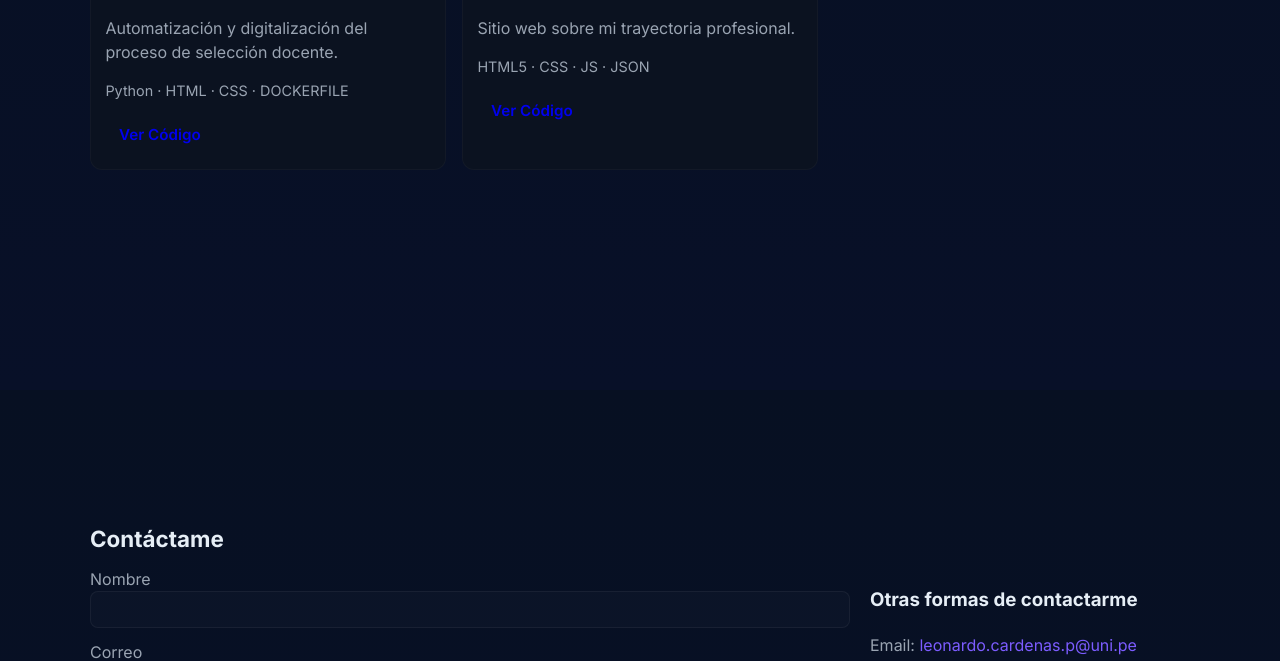
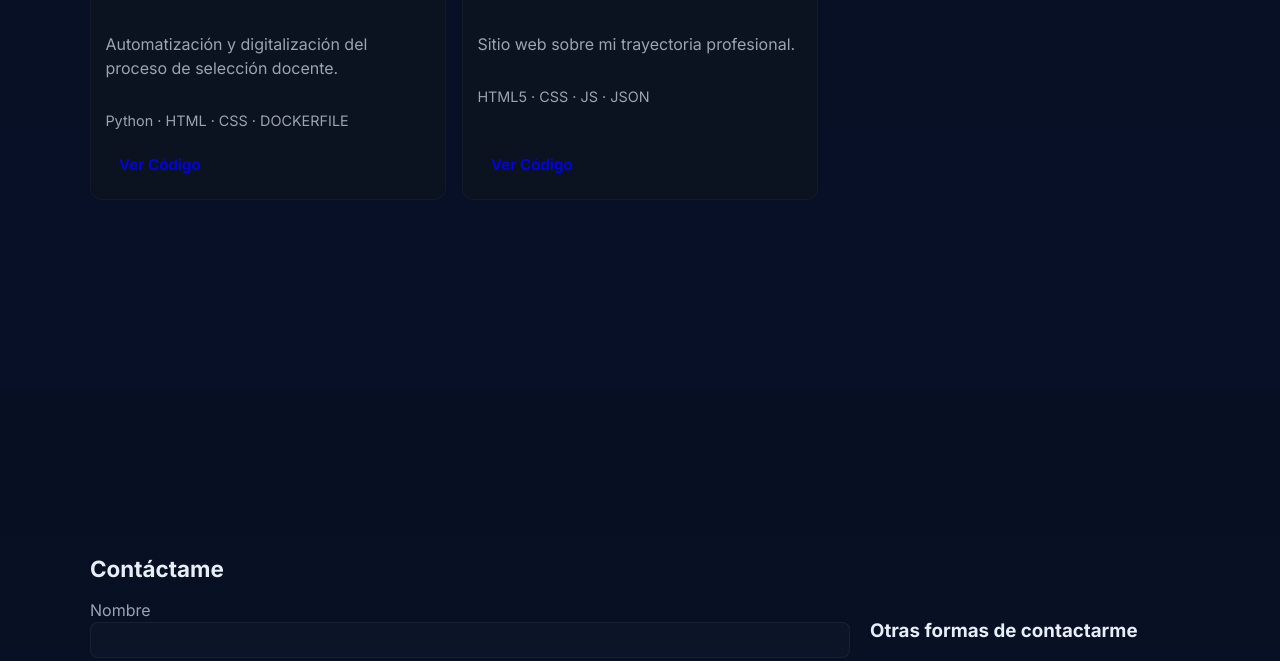
Before and after one commit to LeonardoCP12/Mi-portafolio-Web, a plain HTML site: page index.html in a window 1280 px wide. Shown: the part 3610-4271 px from the top of the page. Drawn offline with Linux system fonts and the light colour scheme.

Commit message:
Update styles.css

```diff
--- a/styles.css
+++ b/styles.css
@@ -505,6 +505,9 @@ body.light-mode .project-card {
 }
 
 .project-body {
+  display: flex;
+  flex-direction: column;
+  flex-grow: 1;
   padding: 0.9rem;
 }
 
@@ -514,7 +517,7 @@ body.light-mode .project-card {
 }
 
 .project-cta {
-  margin-top: 0.75rem;
+  margin-top: auto;
   display: flex;
   gap: 0.5rem;
 }
@@ -659,4 +662,5 @@ small {
   #lang-select {
     display: none;
   }
+
 }
```
